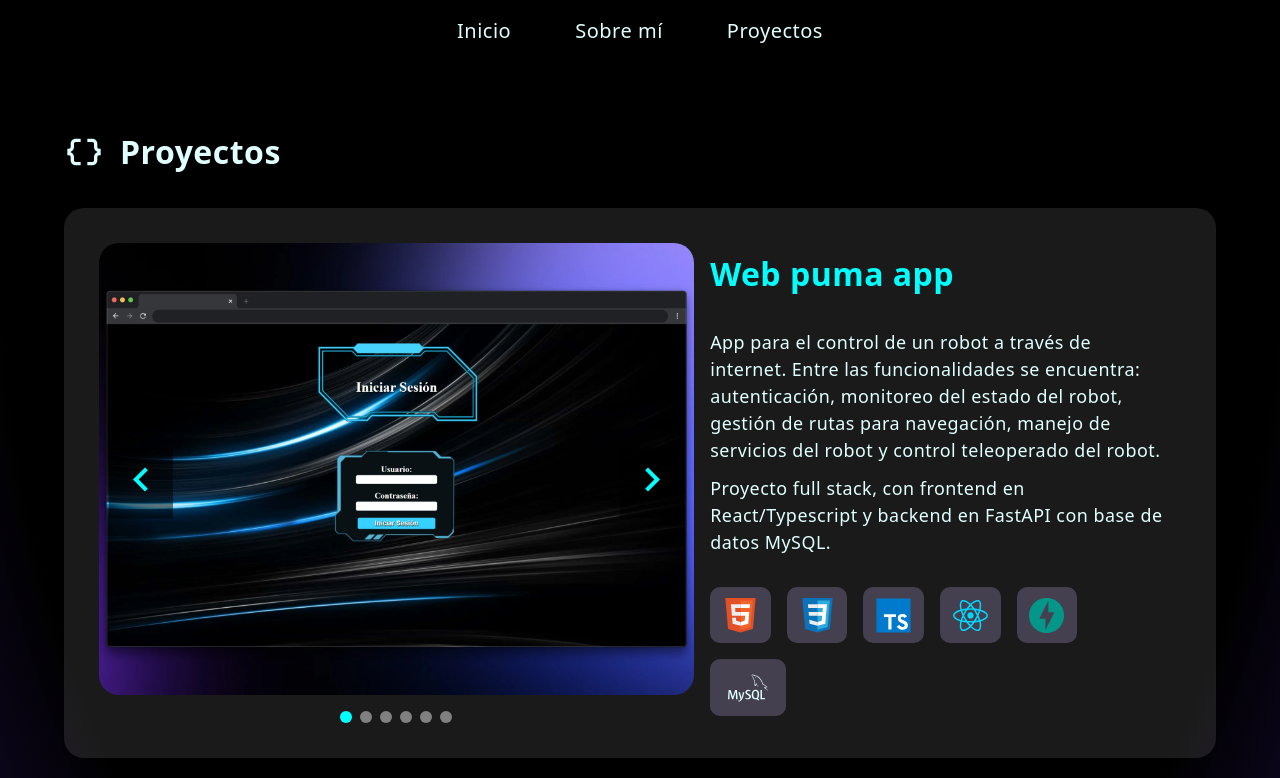
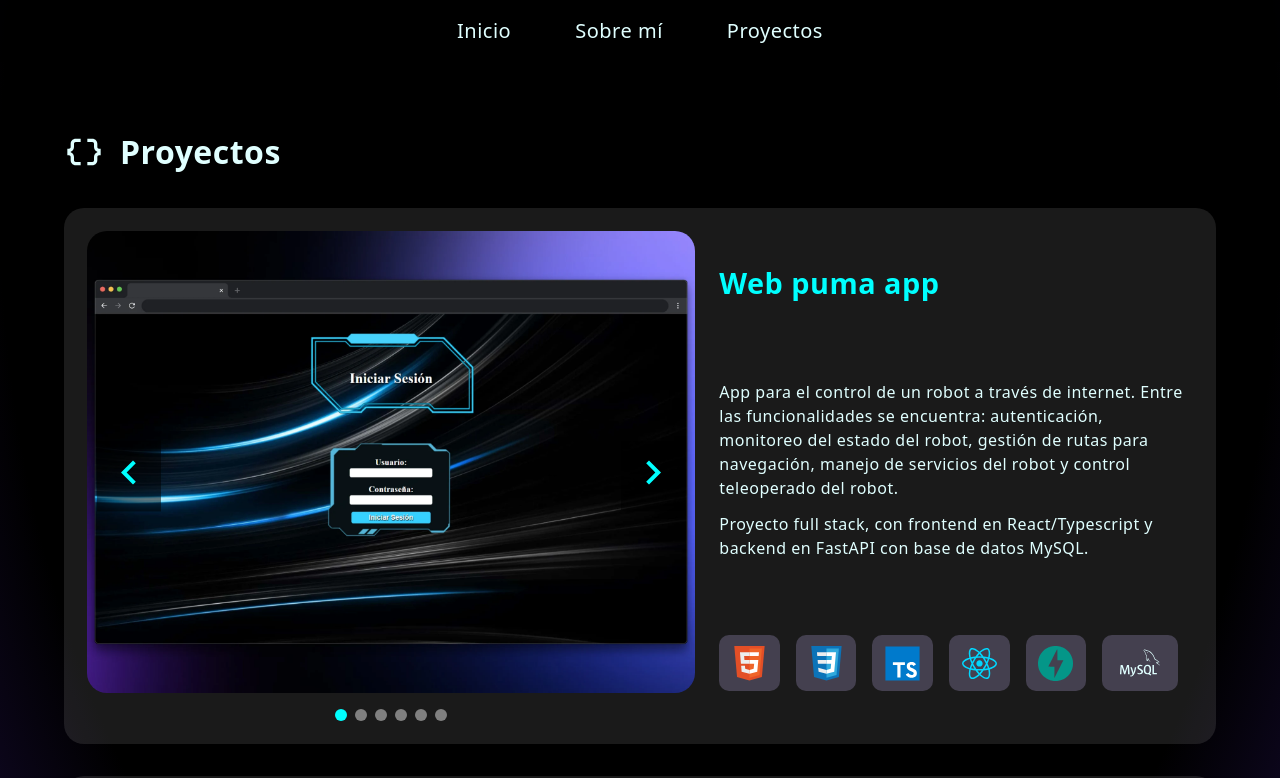
Before and after one commit to nicolasnna/porfolio-web-react, a React (Vite) app: page /projects in a window 1280 px wide. Shown: the top 778 px of the page. Built offline with nearby package versions, Linux system fonts and the light colour scheme; a web font is replaced by a local one.

Commit message:
fix: :bug: Ajusta tamaños de fuente y márgenes en ItemProject y ProjectsPage para mejorar la consistencia visual

```diff
--- a/src/components/Item/ItemProject.css
+++ b/src/components/Item/ItemProject.css
@@ -6,15 +6,16 @@
   justify-items: center;
   width: 100%;
   height: 100%;
+  gap: 0.5rem;
 }
 .itemProject img {
   width: 100%;
   height: 100%;
   border-radius: 20px;
 }
-.contentProject h1 {
+.contentProject h2 {
   color: #00ffff;
-  font-size: xx-large;
+  font-size: 1.8rem;
 }
 .contentProject {
   display: flex;
--- a/src/components/Item/ItemProject.jsx
+++ b/src/components/Item/ItemProject.jsx
@@ -11,9 +11,9 @@ export default function ItemProject({ project }) {
       id={project.idRouter}
       style={{
         backgroundColor: "rgb(255, 255, 255, 0.1)",
-        padding: "3%",
+        padding: "2%",
         borderRadius: "20px",
-        margin: "2em 0",
+        margin: "2rem 0",
       }}
     >
       <div className="itemProject">
@@ -38,7 +38,7 @@ export default function ItemProject({ project }) {
             gap={2}
             alignItems={"center"}
           >
-            <h1>{project.title}</h1>
+            <h2>{project.title}</h2>
             {project.url && <a href={project.url} target="_blank">
               <Github width="2em" height="2em" />
             </a>}
@@ -51,7 +51,7 @@ export default function ItemProject({ project }) {
           </Stack>
           <Stack gap={1.5}>
             {project.description.map((content, key) => (
-              <p key={key} style={{ fontSize: "1.12em" }}>
+              <p key={key} style={{ fontSize: "1rem" }}>
                 {content}
               </p>
             ))}
--- a/src/pages/ProjectsPage.jsx
+++ b/src/pages/ProjectsPage.jsx
@@ -41,7 +41,7 @@ const ProjectsPage = () => {
             justifyItems={"center"}
           >
             <DataObjectIcon sx={{ fontSize: constants.fontIconMain }}/>
-            <h1 style={{ fontSize: "2em" }}>Proyectos</h1>
+            <h1 style={{ fontSize: "2rem" }}>Proyectos</h1>
           </Stack>
           {constants.projectList.map((project) => (
             <ItemProject key={project.id} project={project} />
```
